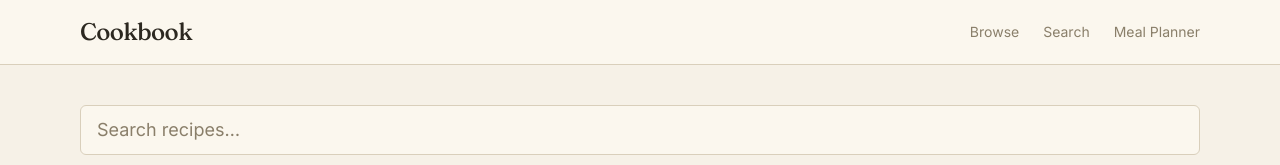
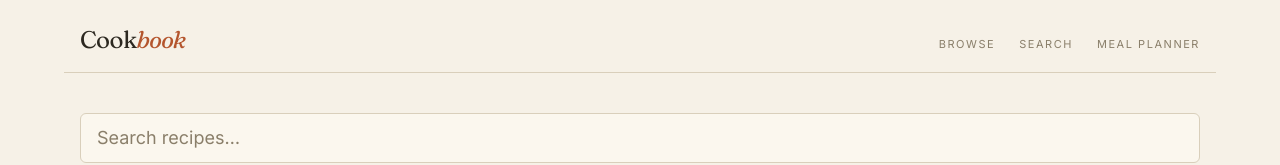
Before and after one commit to mcakes/cookbook, a React (Vite) app: page / in a window 1280 px wide. Shown: the top 165 px of the page. Built offline with nearby package versions, Linux system fonts and the light colour scheme.

Commit message:
feat(restyle): warm editorial header and footer

```diff
--- a/src/components/Layout.tsx
+++ b/src/components/Layout.tsx
@@ -9,25 +9,25 @@ export default function Layout() {
 
   return (
     <div className="min-h-screen">
-      <header className="bg-paper border-b border-line">
-        <div className="max-w-6xl mx-auto px-4 py-4 flex items-center justify-between">
-          <Link to="/" className="font-display text-2xl font-medium text-ink tracking-tight">
-            Cookbook
+      <header>
+        <div className="max-w-6xl mx-auto px-4 pt-6 pb-4 flex items-baseline justify-between border-b border-line">
+          <Link to="/" className="font-display text-2xl text-ink tracking-tight">
+            Cook<span className="italic text-accent">book</span>
           </Link>
-          <nav className="flex items-center gap-6 text-sm">
-            <Link to="/" className="text-muted hover:text-ink transition-colors">
+          <nav className="flex items-baseline gap-6">
+            <Link to="/" className="text-[11px] uppercase tracking-[0.14em] text-muted hover:text-ink transition-colors">
               Browse
             </Link>
-            <Link to="/search" className="text-muted hover:text-ink transition-colors">
+            <Link to="/search" className="text-[11px] uppercase tracking-[0.14em] text-muted hover:text-ink transition-colors">
               Search
             </Link>
-            <Link to="/meal-planner" className="text-muted hover:text-ink transition-colors">
+            <Link to="/meal-planner" className="text-[11px] uppercase tracking-[0.14em] text-muted hover:text-ink transition-colors">
               Meal Planner
             </Link>
             {authenticated && (
               <Link
                 to="/new"
-                className="bg-accent text-paper px-3 py-1.5 rounded text-sm hover:bg-accent-hover transition-colors"
+                className="bg-accent text-paper px-3 py-1.5 rounded text-[11px] uppercase tracking-[0.14em] hover:bg-accent-hover transition-colors"
               >
                 + New Recipe
               </Link>
@@ -39,7 +39,7 @@ export default function Layout() {
         <Outlet />
       </main>
       <footer className="border-t border-line mt-16">
-        <div className="max-w-6xl mx-auto px-4 py-4 flex justify-between text-sm text-muted">
+        <div className="max-w-6xl mx-auto px-4 py-4 flex justify-between text-[11px] uppercase tracking-[0.14em] text-muted">
           <span>Cookbook</span>
           <button
             onClick={() => (authenticated ? logout() : setShowAuth(true))}
```
